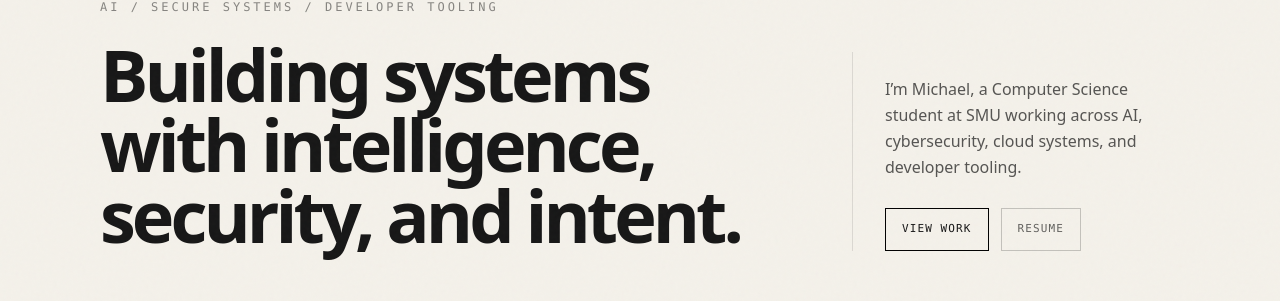
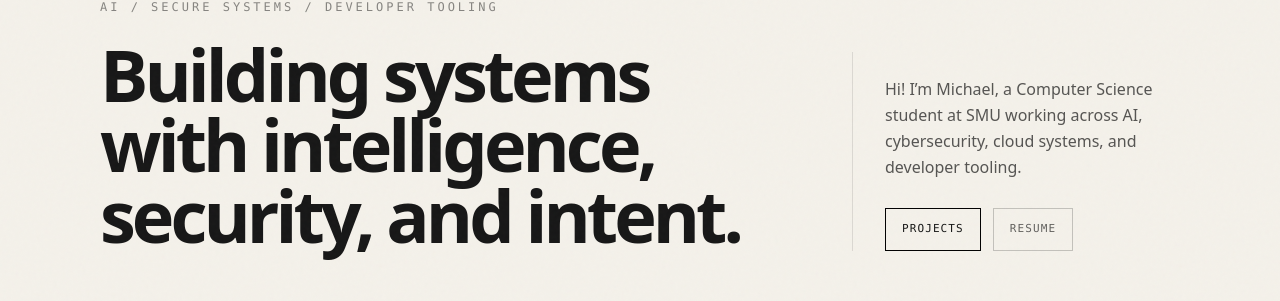
Before and after one commit to msuteja/msuteja, a Next.js app in the folder personal-website/: page / in a window 1280 px wide. Shown: the part 327-628 px from the top of the page. Built offline with nearby package versions, Linux system fonts and the light colour scheme.

Commit message:
Added resume

```diff
--- a/personal-website/src/components/hero.tsx
+++ b/personal-website/src/components/hero.tsx
@@ -15,7 +15,7 @@ export default function Hero() {
 
       <div className="border-t border-black/10 pt-6 md:col-span-4 md:border-l md:border-t-0 md:pl-8">
         <p className="text-base leading-relaxed text-black/65">
-          I’m Michael, a Computer Science student at SMU working across AI,
+          Hi! I’m Michael, a Computer Science student at SMU working across AI,
           cybersecurity, cloud systems, and developer tooling.
         </p>
 
@@ -24,11 +24,11 @@ export default function Hero() {
             href="/projects"
             className="border border-black px-4 py-3 transition hover:bg-black hover:text-[#f4f1ea]"
           >
-            View Work
+            Projects
           </Link>
 
           <a
-            href="/resume.pdf"
+            href="/Michael_Suteja_Resume_2026.pdf"
             className="border border-black/20 px-4 py-3 text-black/60 transition hover:border-black hover:text-black"
           >
             Resume
```
Also changed, not shown: 1 other file (tests, documents, lock files or other folders).
